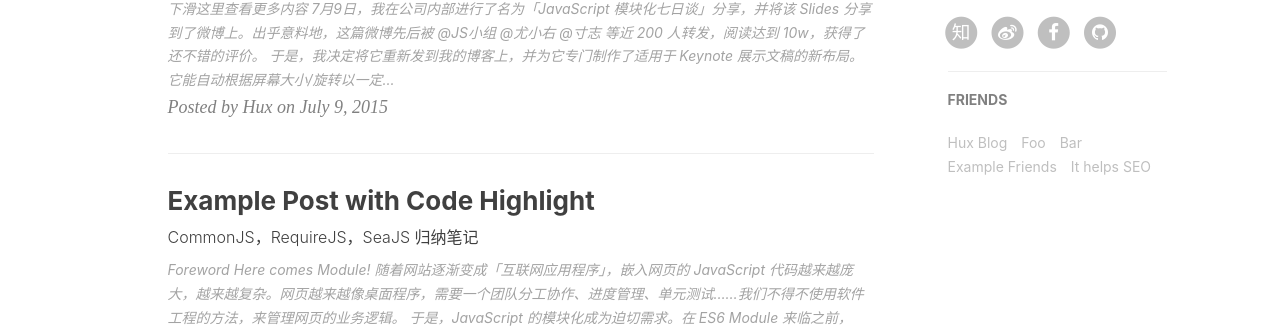
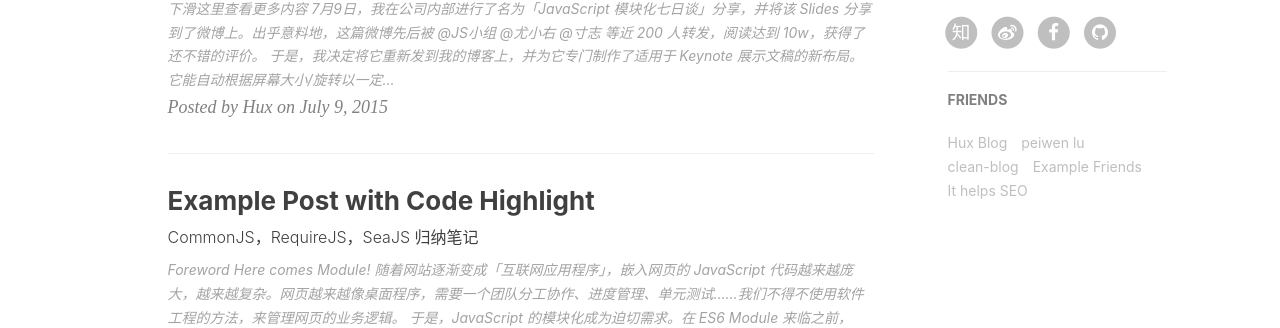
Before and after one commit to TrentQiQ/trentqiq.github.com, a Jekyll site: the page built from index.html, in a window 1280 px wide. Shown: the part 807-1135 px from the top of the page. Built offline with Jekyll 4.4.1, drawn with Linux system fonts in a browser that asks for light colours; nearby versions of some CDN libraries; the list of posts is cut into pages by our own code; comment, search, counter and statistics services are not loaded.

```diff
--- a/_config.yml
+++ b/_config.yml
@@ -50,19 +50,19 @@ kramdown:
 #disqus_username: _your_disqus_short_name_
 
 # Duoshuo settings
-duoshuo_username: huxblog
+#duoshuo_username: huxblog
 # Share component is depend on Comment so we can NOT use share only.
-duoshuo_share: true                     # set to false if you want to use Comment without Sharing
+#duoshuo_share: true                     # set to false if you want to use Comment without Sharing
 
 
 
 
 # Analytics settings
 # Baidu Analytics
-ba_track_id: 4cc1f2d8f3067386cc5cdb626a202900
+#ba_track_id: 4cc1f2d8f3067386cc5cdb626a202900
 # Google Analytics
-ga_track_id: 'UA-49627206-1'            # Format: UA-xxxxxx-xx
-ga_domain: huangxuan.me
+#ga_track_id: 'UA-49627206-1'            # Format: UA-xxxxxx-xx
+#ga_domain: huangxuan.me
 
 
 
@@ -85,11 +85,11 @@ friends: [
         title: "Hux Blog",
         href: "http://huangxuan.me"
     },{
-        title: "Foo",
-        href: "#"
+        title: "peiwen lu",
+        href: " http://peiwen.lu"
     },{
-        title: "Bar",
-        href: "#"
+        title: "clean-blog",
+        href: "http://blackrockdigital.github.io/startbootstrap-clean-blog-jekyll/"
     },{
         title: "Example Friends",
         href: "#"
```
Also changed, not shown: img/favicon.ico.
